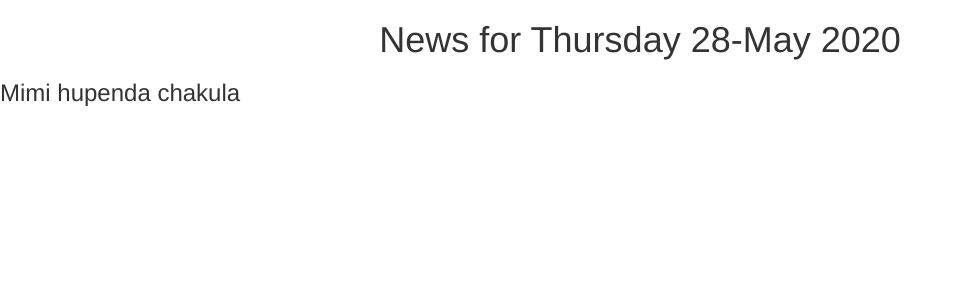
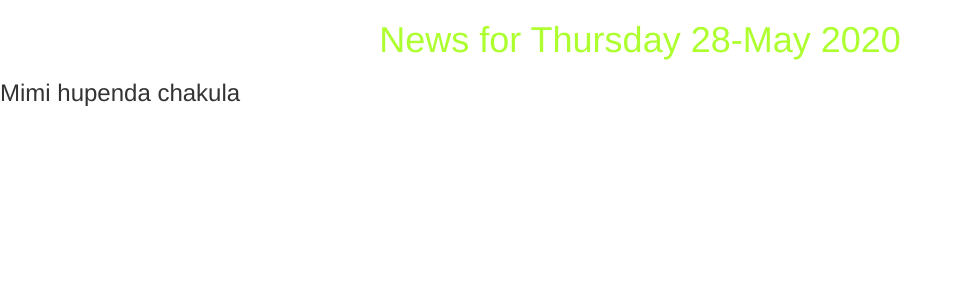
Before and after one commit to TERRYYYY/InstaClone, a Django app: page /insta/ in a window 1280 px wide. Shown: the part 52-352 px from the top of the page, without its empty margins (0-961 px from the left). Run offline with Django 3.2, Linux system fonts and the light colour scheme; some libraries are stand-ins or nearby versions.

Commit message:
adding static files

```diff
--- a/clone/settings.py
+++ b/clone/settings.py
@@ -120,3 +120,6 @@ USE_TZ = True
 # https://docs.djangoproject.com/en/3.0/howto/static-files/
 
 STATIC_URL = '/static/'
+STATICFILES_DIRS = [
+    os.path.join(BASE_DIR, "static"),
+]
--- a/insta/templates/all-insta/base.html
+++ b/insta/templates/all-insta/base.html
@@ -14,6 +14,7 @@
 
     {% block styles %}
     {% bootstrap_css %}
+    <link rel="stylesheet" href="{% static 'css/index.css' %}">
     {% endblock %}
 
     </head>
--- /dev/null
+++ b/static/css/index.css
@@ -0,0 +1,3 @@
+h1{
+    color: greenyellow;
+}
```
Lines whose indentation alone changed are shown as unchanged.
